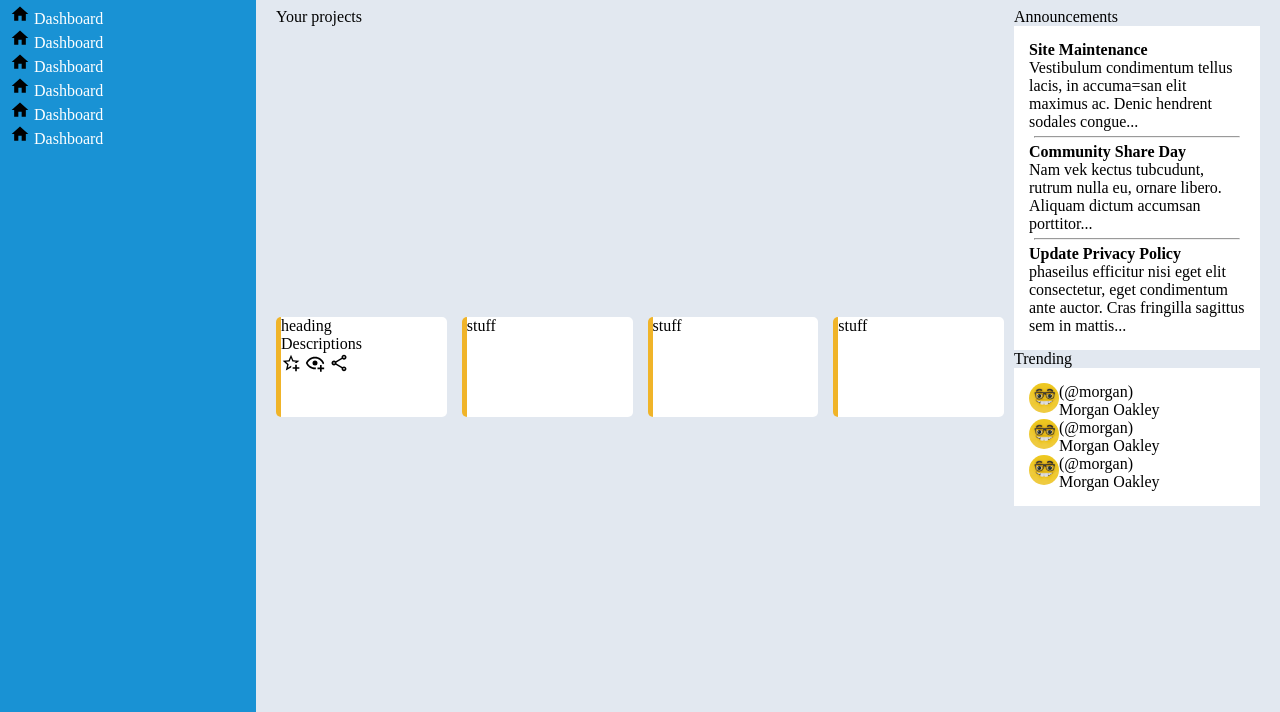
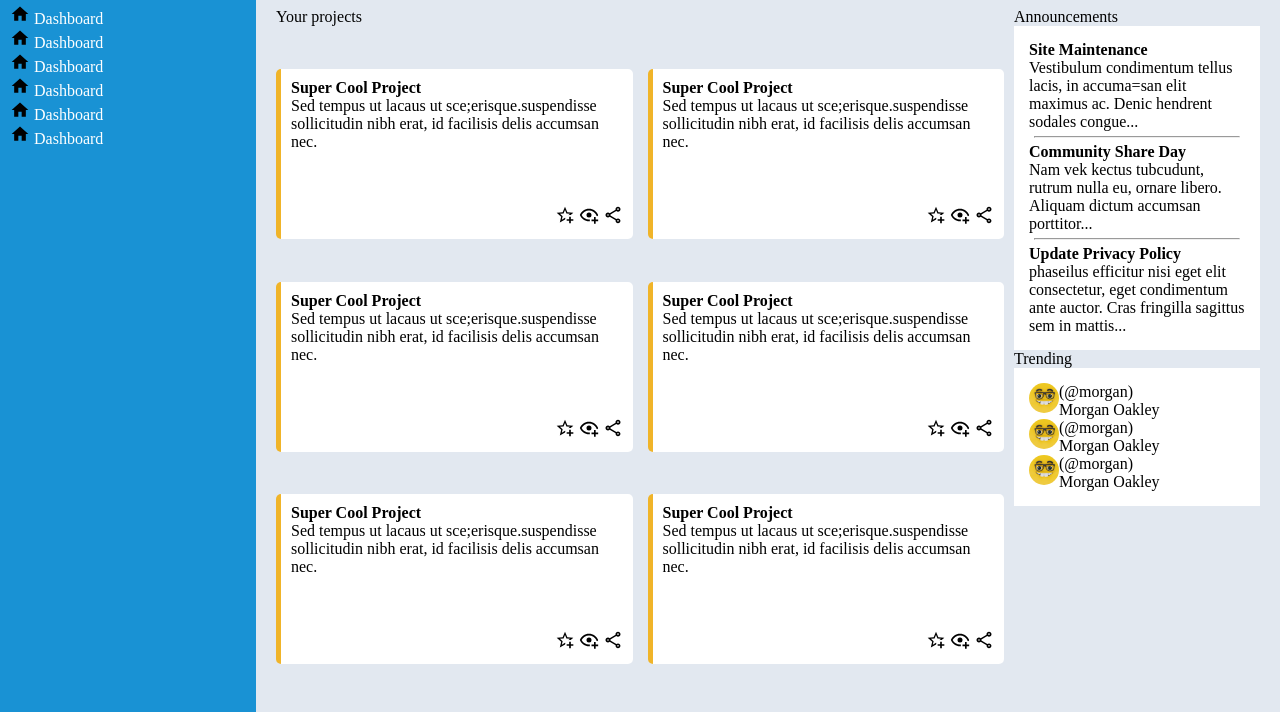
Before and after one commit to npmisantosh/dashboard, a plain HTML site: page index.html in a window 1280 px wide. Shown: the part 102-814 px from the top of the page. Drawn offline with Linux system fonts and the light colour scheme.

Commit message:
fixed cards for projects

```diff
--- a/index.html
+++ b/index.html
@@ -57,8 +57,14 @@
       <article>
         <section id="projects">Your projects</section>
         <div class="card">
-          <div id="heading">heading</div>
-          <div id="desc">Descriptions</div>
+          <div>
+            <p><strong>Super Cool Project</strong></p>
+            <p>
+              Sed tempus ut lacaus ut sce;erisque.suspendisse sollicitudin nibh
+              erat, id facilisis delis accumsan nec.
+            </p>
+          </div>
+
           <div id="buttons">
             <img
               src="./assets/star-plus-outline.svg"
@@ -77,9 +83,141 @@
             />
           </div>
         </div>
-        <div class="card">stuff</div>
-        <div class="card">stuff</div>
-        <div class="card">stuff</div>
+        <div class="card">
+          <div>
+            <p><strong>Super Cool Project</strong></p>
+            <p>
+              Sed tempus ut lacaus ut sce;erisque.suspendisse sollicitudin nibh
+              erat, id facilisis delis accumsan nec.
+            </p>
+          </div>
+
+          <div id="buttons">
+            <img
+              src="./assets/star-plus-outline.svg"
+              height="20px"
+              width="20px"
+            />
+            <img
+              src="./assets/eye-plus-outline.svg"
+              height="20px"
+              width="20px"
+            />
+            <img
+              src="./assets/share-variant-outline.svg"
+              height="20px"
+              width="20px"
+            />
+          </div>
+        </div>
+        <div class="card">
+          <div>
+            <p><strong>Super Cool Project</strong></p>
+            <p>
+              Sed tempus ut lacaus ut sce;erisque.suspendisse sollicitudin nibh
+              erat, id facilisis delis accumsan nec.
+            </p>
+          </div>
+
+          <div id="buttons">
+            <img
+              src="./assets/star-plus-outline.svg"
+              height="20px"
+              width="20px"
+            />
+            <img
+              src="./assets/eye-plus-outline.svg"
+              height="20px"
+              width="20px"
+            />
+            <img
+              src="./assets/share-variant-outline.svg"
+              height="20px"
+              width="20px"
+            />
+          </div>
+        </div>
+        <div class="card">
+          <div>
+            <p><strong>Super Cool Project</strong></p>
+            <p>
+              Sed tempus ut lacaus ut sce;erisque.suspendisse sollicitudin nibh
+              erat, id facilisis delis accumsan nec.
+            </p>
+          </div>
+
+          <div id="buttons">
+            <img
+              src="./assets/star-plus-outline.svg"
+              height="20px"
+              width="20px"
+            />
+            <img
+              src="./assets/eye-plus-outline.svg"
+              height="20px"
+              width="20px"
+            />
+            <img
+              src="./assets/share-variant-outline.svg"
+              height="20px"
+              width="20px"
+            />
+          </div>
+        </div>
+        <div class="card">
+          <div>
+            <p><strong>Super Cool Project</strong></p>
+            <p>
+              Sed tempus ut lacaus ut sce;erisque.suspendisse sollicitudin nibh
+              erat, id facilisis delis accumsan nec.
+            </p>
+          </div>
+
+          <div id="buttons">
+            <img
+              src="./assets/star-plus-outline.svg"
+              height="20px"
+              width="20px"
+            />
+            <img
+              src="./assets/eye-plus-outline.svg"
+              height="20px"
+              width="20px"
+            />
+            <img
+              src="./assets/share-variant-outline.svg"
+              height="20px"
+              width="20px"
+            />
+          </div>
+        </div>
+        <div class="card">
+          <div>
+            <p><strong>Super Cool Project</strong></p>
+            <p>
+              Sed tempus ut lacaus ut sce;erisque.suspendisse sollicitudin nibh
+              erat, id facilisis delis accumsan nec.
+            </p>
+          </div>
+
+          <div id="buttons">
+            <img
+              src="./assets/star-plus-outline.svg"
+              height="20px"
+              width="20px"
+            />
+            <img
+              src="./assets/eye-plus-outline.svg"
+              height="20px"
+              width="20px"
+            />
+            <img
+              src="./assets/share-variant-outline.svg"
+              height="20px"
+              width="20px"
+            />
+          </div>
+        </div>
       </article>
       <section id="announce">
         Announcements
--- a/styles.css
+++ b/styles.css
@@ -76,7 +76,7 @@ main {
 article {
   grid-area: 1/1/3/2;
   display: grid;
-  grid-template-columns: repeat(auto-fit, minmax(150px, 1fr));
+  grid-template-columns: repeat(auto-fit, minmax(250px, 1fr));
   gap: 15px;
   padding-right: 10px;
 }
@@ -89,10 +89,19 @@ article {
 
 
 .card {
+  padding: 10px;
   background-color: white;
   border-radius: 5px;
   border-left: 5px solid var(--color-accent);
-  height: 100px;
+  height: 150px;
+  display: flex;
+  flex-direction: column;
+  justify-content: space-between;
+
+}
+
+.card>#buttons {
+  align-self: self-end;
 }
 
 #greeting {
```
